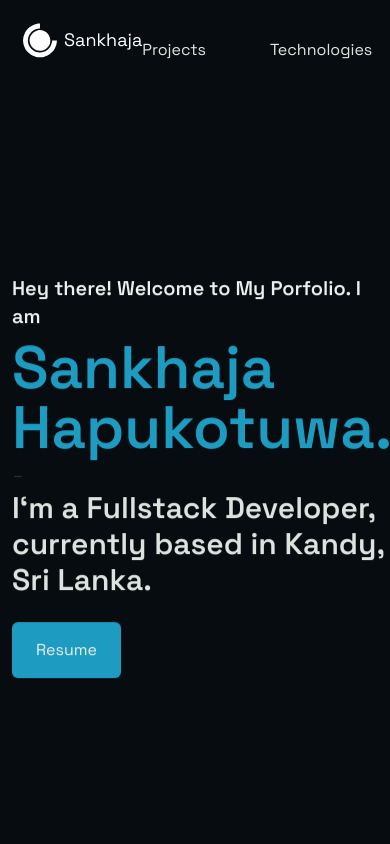
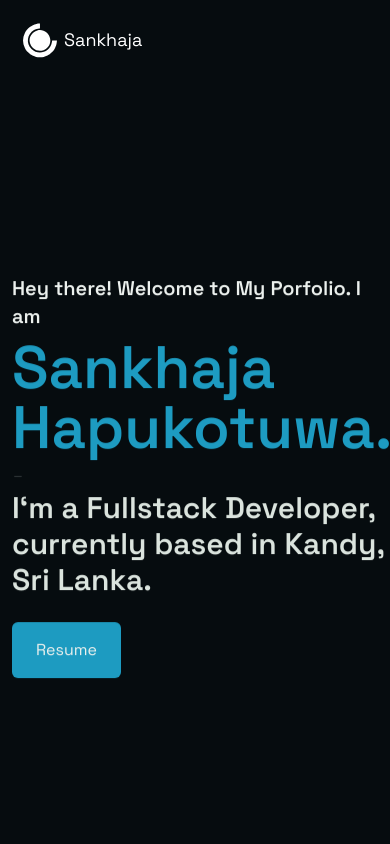
Before and after one commit to SankhajaH/Portfolio, a Next.js app: page / in a window 390 px wide. Shown: the top 844 px of the page. Built offline with nearby package versions, Linux system fonts and the light colour scheme.

Commit message:
modify: resume

```diff
--- a/src/components/Header.jsx
+++ b/src/components/Header.jsx
@@ -2,12 +2,15 @@ import {gsap} from 'gsap';
 import React, {useEffect, useState} from 'react';
 import {AiFillGithub, AiFillLinkedin} from 'react-icons/ai';
 import {DiCssdeck} from 'react-icons/di';
+import {GiHamburgerMenu} from 'react-icons/gi';
 import {HiOutlineMail} from 'react-icons/hi';
+import {MdClose} from 'react-icons/md';
 import {Link as ScrollLink} from 'react-scroll';
 
 const Header = () => {
     const [isOpen, setIsOpen] = useState(false);
     const [menu, setMenu] = useState('');
+    const [burgerOpen, setBurgerOpen] = useState(false);
 
     useEffect(() => {
         const tl = gsap.timeline({delay: 0.4});
@@ -58,7 +61,7 @@ const Header = () => {
                     </a>
                 </ScrollLink>
             </div>
-            <div id='navItems' className='flex flex-row space-x-16'>
+            <div id='navItems' className='collapse  md:visible flex flex-row space-x-16'>
                 <ScrollLink
                     className='transition ease-in cursor-pointer hover:text-blue'
                     to='projects'
@@ -89,7 +92,7 @@ const Header = () => {
                     </a>
                 </div>
             </div>
-            <div id='navItems' className='flex flex-row space-x-3'>
+            <div id='navItems' className='collapse md:visible flex flex-row space-x-3'>
                 <div>
                     <a href='mailto:shapu953@gmail.com' rel='noopener noreferrer' target='_blank'>
                         <HiOutlineMail
@@ -123,6 +126,15 @@ const Header = () => {
                     </a>
                 </div>
             </div>
+            {!burgerOpen ? (
+                <div id='navItems' className='md:invisible'>
+                    <GiHamburgerMenu onClick={() => setBurgerOpen(true)} />
+                </div>
+            ) : (
+                <div id='navItems' className='md:invisible'>
+                    <MdClose onClick={() => setBurgerOpen(false)} />
+                </div>
+            )}
         </nav>
     );
 };
--- a/src/components/Technologies.jsx
+++ b/src/components/Technologies.jsx
@@ -55,7 +55,8 @@ const Technologies = () => {
                         <div className='text-blue font-semibold text-2xl'>Back-End</div>
                         <div>
                             Experience with <br />
-                            Node.js, Nest.Js Firebase and SQL.
+                            Node.js, Nest.Js, Firebase, Mongodb, <br />
+                            AWS and SQL.
                         </div>
                     </div>
                 </div>
```
Also changed, not shown: 1 other file (tests, documents, lock files or other folders).
